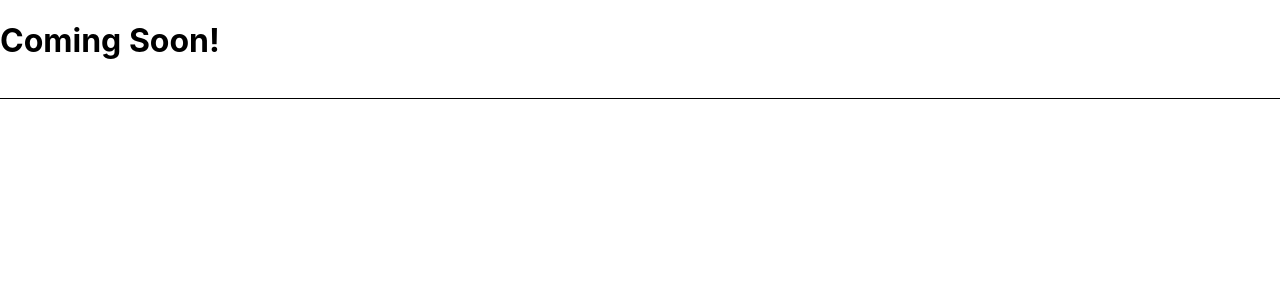
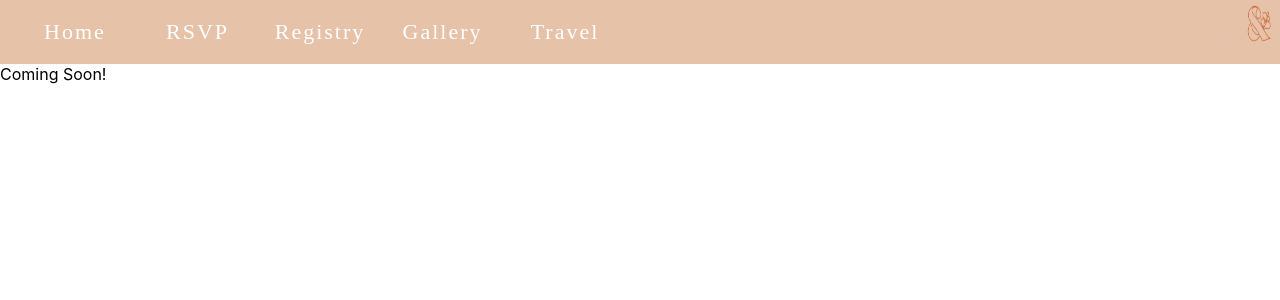
Before and after one commit to leeferfeefer/dandlerwedding, a React (Create React App) app: page /rsvp in a window 1280 px wide. Shown: the top 300 px of the page. Built offline with nearby package versions, Linux system fonts and the light colour scheme.

Commit message:
Updated navbar

```diff
--- /dev/null
+++ b/src/components/NavBar/NavBar.css
@@ -0,0 +1,104 @@
+.header {
+  top: 0;
+  width: 100%;
+  display: flex;
+  flex-flow: row nowrap;
+  align-items: center;
+  justify-content: space-between;
+  height: 64px;
+  background-color: #E6C2A9;
+}
+
+.navLogo {
+  height: 100%;
+  width: 64px;
+}
+
+.logoImg {
+  margin: 4px 4px 0 0;
+  width: 56px;
+  height: 56px;
+}
+
+.navLinks {
+  width: 50%;
+  min-width: 30%;
+  height: 100%;
+  display: flex;
+  align-items: center;
+  justify-content: space-evenly;
+}
+
+.navLinks a {
+  text-decoration: none;
+  display: block;
+  color: white;
+  padding: 8px 0;
+  letter-spacing: 2px;
+  font-weight: 400;
+  font-size: 22px;
+  display: flex;
+  align-items: center;
+  justify-content: center;
+  font-family: "Roc Grotesk";
+  min-width: 95px;
+}
+
+/* .navLinks ul {
+  margin: 0;
+  display: flex;
+  flex-flow: row nowrap;
+  align-items: center;
+  justify-content: space-evenly;
+  list-style: none;
+} */
+
+/* .navLinks li {
+  display: block;
+  margin: 0 5px;
+  text-align: center;
+} */
+
+/* .navLinks li a:hover {
+  border: 2px solid white;
+  border-radius: 25px;
+  transition: 0.2s;
+  -webkit-transition: 0.2s;
+} */
+
+/* .navLinks a:hover {
+  text-decoration: none;
+} */
+
+
+
+/* .tooltiptext {
+  opacity: 0;
+  width: 120px;
+  background-color: #303030;
+  color: #fff;
+  text-align: center;
+  border-radius: 6px;
+  padding: 5px 0;
+  position: absolute;
+  z-index: 1;
+  top: 140%;
+  right: -125%;
+  margin-left: -60px;
+}
+
+.tooltiptext:after {
+  content: "";
+  position: absolute;
+  bottom: 100%;
+  left: 50%;
+  margin-left: -10px;
+  border-width: 5px;
+  border-style: solid;
+  border-color: transparent transparent #303030 transparent;
+} */
+
+/* .home {
+  border: 2px solid white;
+  border-radius: 25px;
+} */
--- /dev/null
+++ b/src/components/NavBar/NavBar.tsx
@@ -0,0 +1,40 @@
+import React, { useState, useEffect } from "react";
+import {
+  Link,
+  NavLink
+} from "react-router-dom";
+import "./NavBar.css";
+
+export const NavBar = () => {
+  const navLinks = [
+    { name: "Home", to: "/home" },
+    { name: "RSVP", to: "/rsvp" },
+    { name: "Registry", to: "/registry" },
+    { name: "Gallery", to: "/gallery" },
+    { name: "Travel", to: "/travel" },
+  ];
+
+  return (
+    <div className="header">
+      <div className="navLinks">
+          {navLinks.map((link, i) => (
+            <NavLink
+              to={link.to}
+              className={({isActive}) => isActive ? "home" : ""}
+            >
+              {link.name}
+            </NavLink>
+          ))}
+      </div>
+      <div className="navLogo">
+        <Link to="/">
+          <img
+            className="logoImg"
+            src={require("../../images/WeddingLogo.png")}
+            alt="logo"
+          />
+        </Link>
+      </div>
+    </div>
+  );
+};
--- a/src/pages/Home.tsx
+++ b/src/pages/Home.tsx
@@ -1,14 +1,18 @@
 import React from 'react';
 import '../App.css';
-import { NavigationBar } from "../components/NavigationBar/NavigationBar";
+// import { NavigationBar } from "../components/NavigationBar/NavigationBar";
+import { NavBar } from "../components/NavBar/NavBar";
 
 type HomeProps = {};
 
 export const Home = (props: HomeProps) => {
 
   return (
-    <div className="main-container">
-      <NavigationBar/>
-    </div>
+    <nav className="main-container">
+      <NavBar/>
+      <div style={{height: 1000}}>
+        something
+      </div>
+    </nav>
   );
 }
--- a/src/pages/RSVP.tsx
+++ b/src/pages/RSVP.tsx
@@ -1,5 +1,6 @@
 import React from 'react';
 import '../App.css';
+import { NavBar } from "../components/NavBar/NavBar";
 
 type RSVPProps = {
 
@@ -7,15 +8,11 @@ type RSVPProps = {
 
 export const RSVP = (props: RSVPProps) => {
   return (
-    <div>
-      <h1>Coming Soon!</h1>
-      <nav
-        style={{
-          borderBottom: "solid 1px",
-          paddingBottom: "1rem"
-        }}
-      >
-      </nav>
+    <div className="main-container">
+    <NavBar/>
+    <div style={{height: 1000}}>
+      Coming Soon!
     </div>
+  </div>
   );
 }
--- a/src/pages/Registry.tsx
+++ b/src/pages/Registry.tsx
@@ -1,5 +1,6 @@
 import React from 'react';
 import '../App.css';
+import { NavBar } from "../components/NavBar/NavBar";
 
 type RegistryProps = {
 
@@ -7,15 +8,11 @@ type RegistryProps = {
 
 export const Registry = (props: RegistryProps) => {
   return (
-    <div>
-      <h1>Coming Soon!</h1>
-      <nav
-        style={{
-          borderBottom: "solid 1px",
-          paddingBottom: "1rem"
-        }}
-      >
-      </nav>
+    <div className="main-container">
+      <NavBar/>
+      <div style={{height: 1000}}>
+        Coming Soon!
+      </div>
     </div>
   );
 }
```
Also changed, not shown: src/components/NavBar/NavBar2.txt (added).
